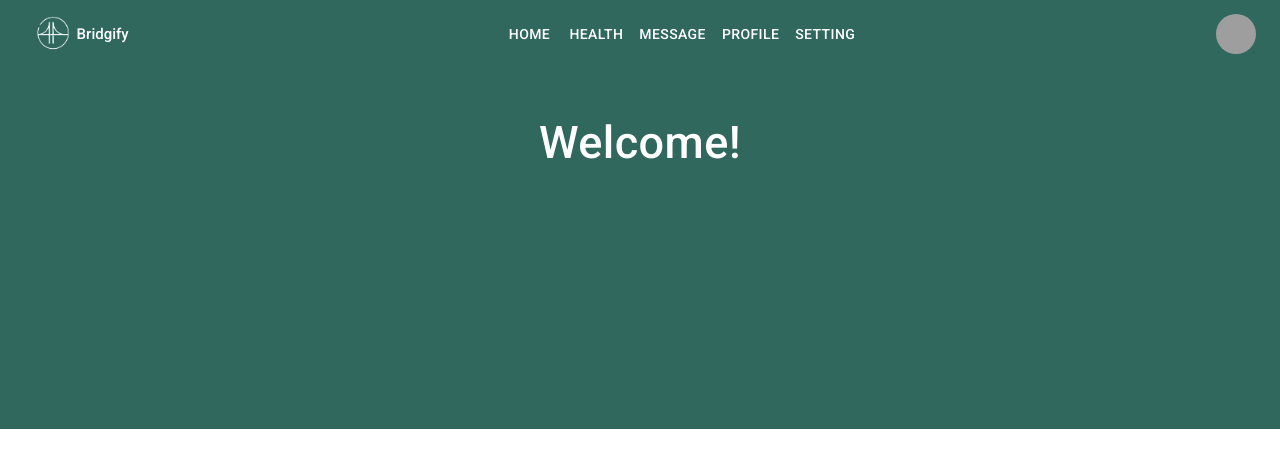
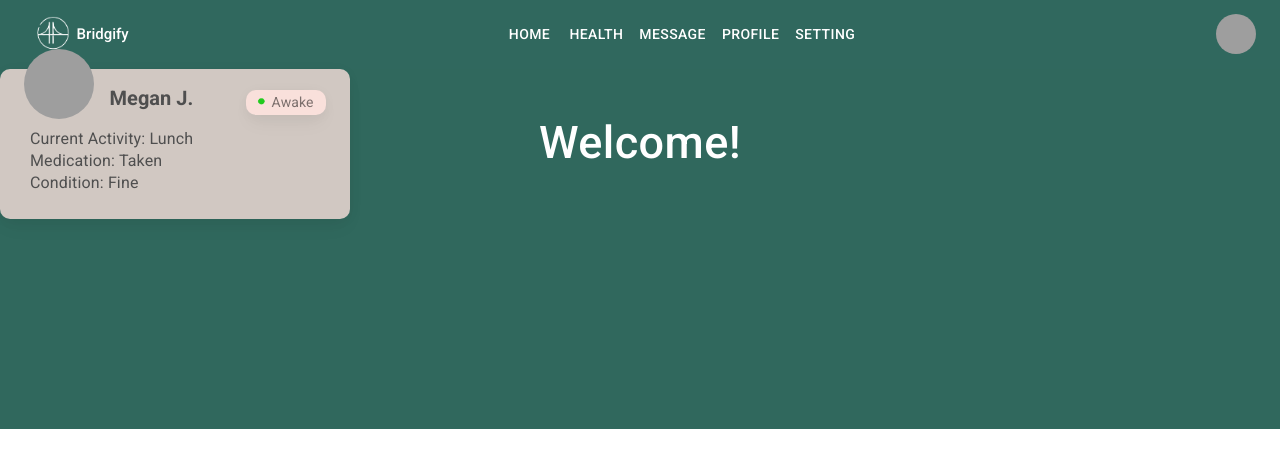
Before and after one commit to xXxPMWxXx/Bridgify, a React (Create React App) app in the folder frontend/: page / in a window 1280 px wide. Shown: the top 468 px of the page. Built offline with nearby package versions, Linux system fonts and the light colour scheme; sample sign-in values are in the browser's storage; grey boxes are pictures that could not be loaded.

Commit message:
Home page elderly status

```diff
--- a/frontend/src/pages/Home/Home.tsx
+++ b/frontend/src/pages/Home/Home.tsx
@@ -9,6 +9,7 @@ import {ResponsiveAppBar} from '../../Navbar';
 import { Box, Grid, Typography } from '@mui/material';
 import { styled } from '@mui/system';
 import backgroundImage from '../../images/background.png';
+import ElderlyStatus from './elderlyStatus';
 
 const Background = styled("div") ({
     position: 'absolute',
@@ -19,6 +20,17 @@ const Background = styled("div") ({
     backgroundSize: 'cover',
     backgroundRepeat: 'no-repeat'
 })
+
+const elderlyStatuses = [
+    {
+        name: 'Megan J.',
+        image: 'https://t3.ftcdn.net/jpg/00/56/14/04/240_F_56140454_q4nbUmTCcC1ovIJrOL1SxJuaYXwvSz68.jpg',
+        status: 'Awake',
+        activity: 'Lunch',
+        medication: 'Taken',
+        condition: 'Fine',
+    }
+];
 
 export const Home = () => {
 
@@ -61,9 +73,13 @@ export const Home = () => {
                 </Typography>
             </div>
 
-            <div style={{alignItems: 'center'}}>
-
-            </div>
+            <main>
+                <Grid container spacing={4}>
+                    {elderlyStatuses.map((post) => (
+                        <ElderlyStatus key={post.name} post={post} />
+                    ))}
+                </Grid>
+            </main>
 
         </div>
     )
--- /dev/null
+++ b/frontend/src/pages/Home/elderlyStatus.tsx
@@ -0,0 +1,67 @@
+import * as React from 'react';
+import Paper from '@mui/material/Paper';
+import Typography from '@mui/material/Typography';
+import Grid from '@mui/material/Grid';
+import Link from '@mui/material/Link';
+import Box from '@mui/material/Box';
+import { CardActionArea, CardContent, CardMedia } from '@mui/material';
+import { Card } from 'react-bootstrap';
+import { BorderAllRounded, SportsRugbySharp } from '@mui/icons-material';
+import awakeIcon from '../../images/awakeStatus.png';
+import asleepIcon from '../../images/asleepStatus.png';
+import { url } from 'inspector';
+
+interface elderlyStatusInfo {
+    post: {
+        name: string;
+        image: string;
+        status: string;
+        activity: string;
+        medication: string;
+        condition: string;
+    };
+}
+
+export default function elderlyStatus(props: elderlyStatusInfo) {
+    const { post } = props;
+
+    return (
+        <Grid item xs={12} md={6}>
+            <CardActionArea component="a">
+                <Card style={{display: 'flex', width:350, height:150, backgroundColor:'rgba(249, 224, 219, 0.80)', borderRadius:'10px'}}>
+                    <CardContent sx={{flex: 1}}>
+                        <CardMedia
+                        component="img"
+                        sx={{borderRadius:'50%', width:70, height:70, marginBottom:0, marginTop:-4.5, marginLeft:1}}
+                        image={post.image}
+                        />
+                        <Typography component="h2" variant="h5" sx={{fontSize:20, fontFamily:'Roboto', fontColor:'Black', fontWeight:600, marginLeft:11.7, marginTop:-4.2}}>
+                            {post.name}
+                        </Typography>
+                        <Card style={{display:'flex', width:80, height:25, backgroundColor:'#F9E0DB', borderRadius:'10px', marginLeft:230, marginTop:-22}}>
+                            <CardMedia
+                            component="img"
+                            sx={{display:'flex', position:'absolute', width:13, marginLeft:1.15, marginTop:0.8}}
+                            image={post.status === 'Awake' ? awakeIcon : asleepIcon}
+                            />
+                            <Typography variant="subtitle1" sx={{fontFamily:'Roboto', color:'rgba(0, 0, 0, 0.50)', fontSize:14, marginLeft:3.2}}>
+                                {post.status}
+                            </Typography>
+                        </Card>
+                        <div style={{marginTop:10, marginLeft:14}}>
+                            <Typography variant="subtitle1" style={{marginBottom:-6}}>
+                                Current Activity: {post.activity}
+                            </Typography>
+                            <Typography variant="subtitle1" style={{marginBottom:-6}}>
+                                Medication: {post.medication}
+                            </Typography>
+                            <Typography variant="subtitle1">
+                                Condition: {post.condition}
+                            </Typography>
+                        </ div>
+                    </CardContent>
+                </Card>
+            </CardActionArea>
+        </Grid>
+    );
+}
```
Also changed, not shown: frontend/src/images/asleepStatus.png (added), frontend/src/images/awakeStatus.png (added).
